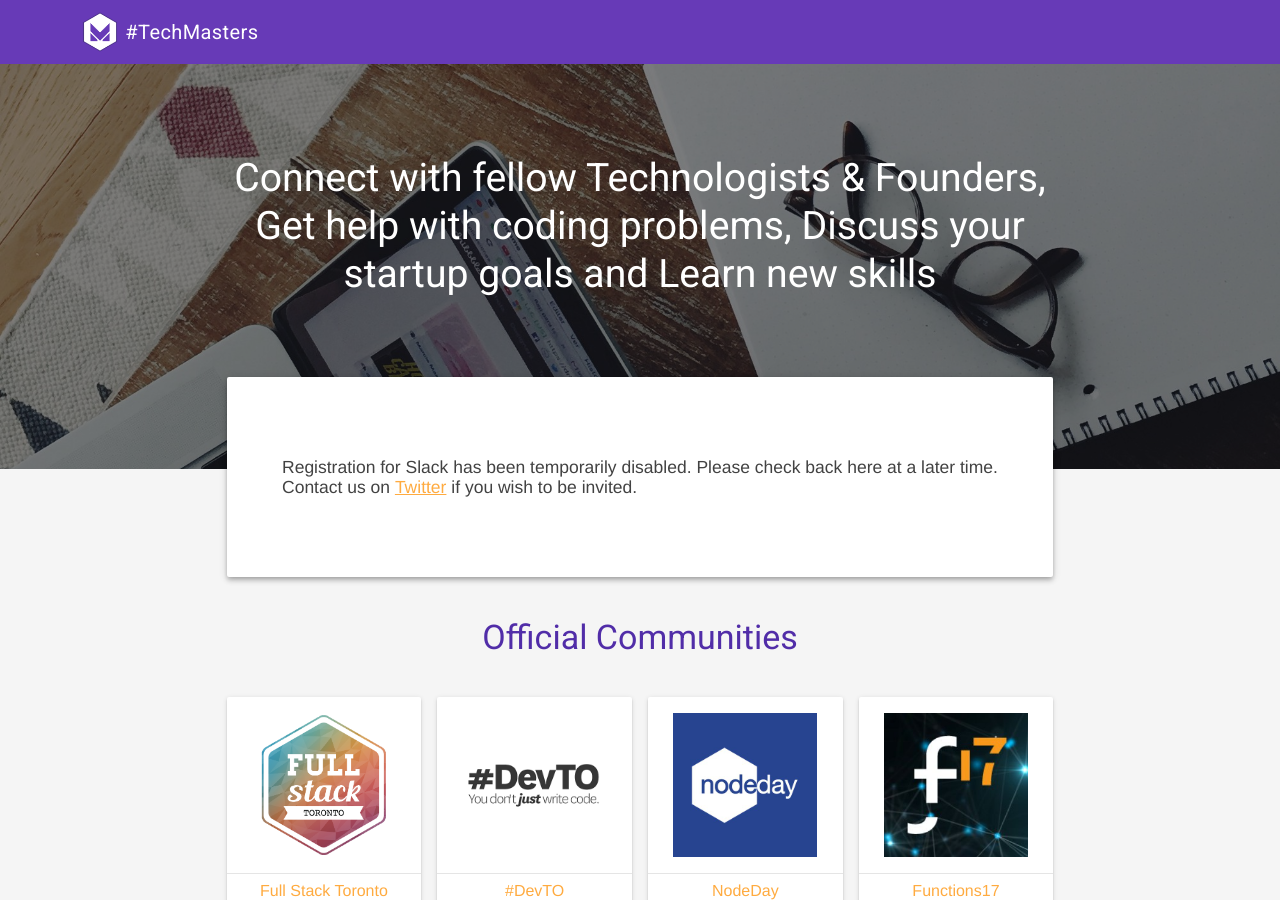
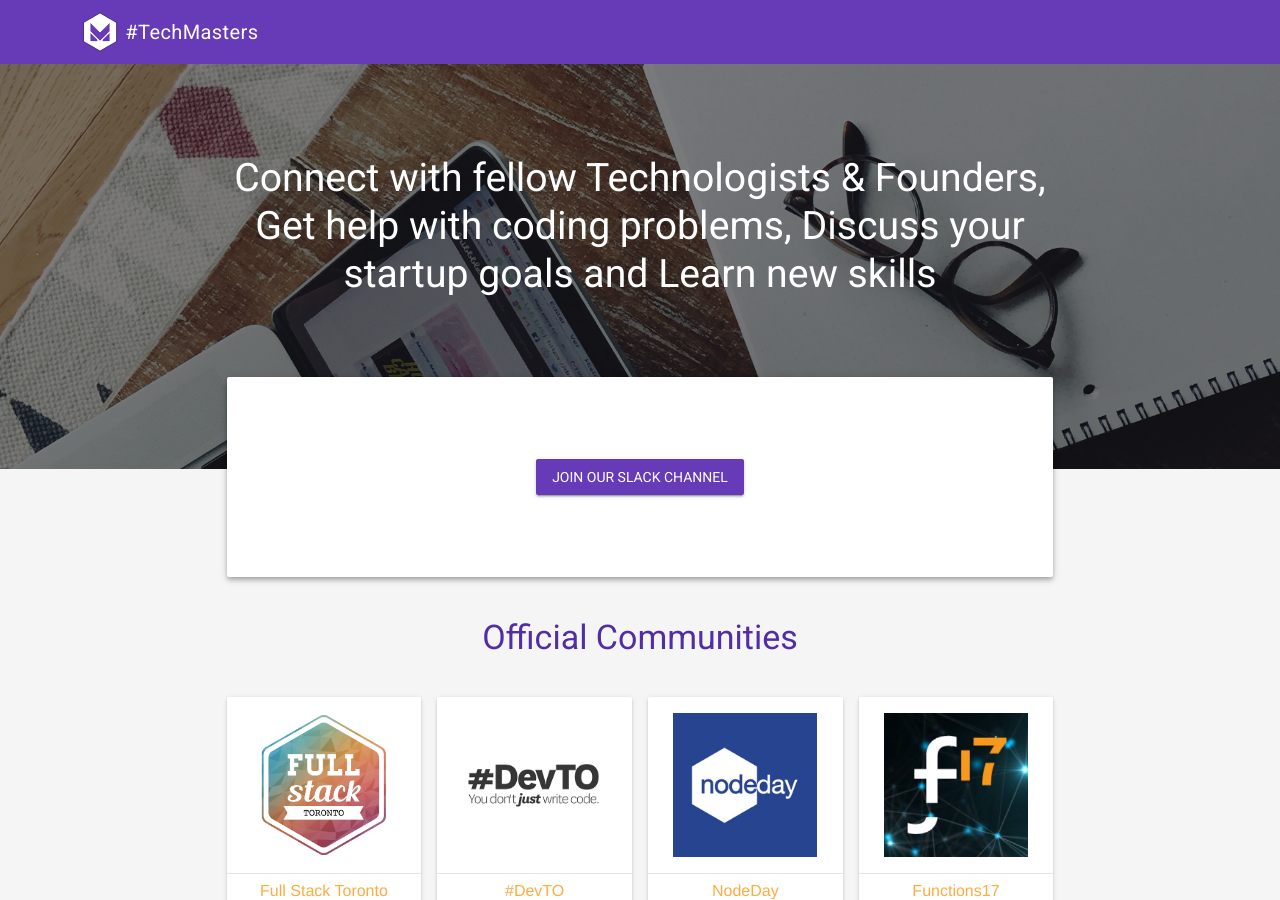
Before and after one commit to TechnologyMasters/techmasters.chat, a Jekyll site: the page built from index.html, in a window 1280 px wide and 900 px high. Built offline with Jekyll 4.4.1, drawn with Linux system fonts in a browser that asks for light colours.

Commit message:
Update index.html

```diff
--- a/index.html
+++ b/index.html
@@ -48,7 +48,9 @@
   <div class="tm-card tm-card--join mdl-card mdl-color--white mdl-shadow--4dp mdl-color-text--grey-800 mdl-cell mdl-cell--8-col mdl-cell--2-offset-desktop">
     <div class="mdl-grid">
       <div class="mdl-cell mdl-cell--12-col">
-        Registration for Slack has been temporarily disabled. Please check back here at a later time.<br/>Contact us on <a href="https://twitter.com/techmasterschat" target="_blank">Twitter</a> if you wish to be invited.
+        <a class="mdl-button mdl-button--colored mdl-button--raised mdl-js-button mdl-js-ripple-effect" href="https://join.slack.com/t/techmasters/shared_invite/enQtNjE2Njc5NzE1NDczLTY1ZDBmN2QxMjFkNDA0NTU3MjM3Nzg3OGJhZmIyZWNiOGRmN2M0ZWRkMWQyMWU4ZDdhMGY2ZjhhY2U5MWRmMGU">Join our Slack Channel</a>
+
+        <!-- Registration for Slack has been temporarily disabled. Please check back here at a later time.<br/>Contact us on <a href="https://twitter.com/techmasterschat" target="_blank">Twitter</a> if you wish to be invited.-->
       </div>
     </div>
   </div>
```
